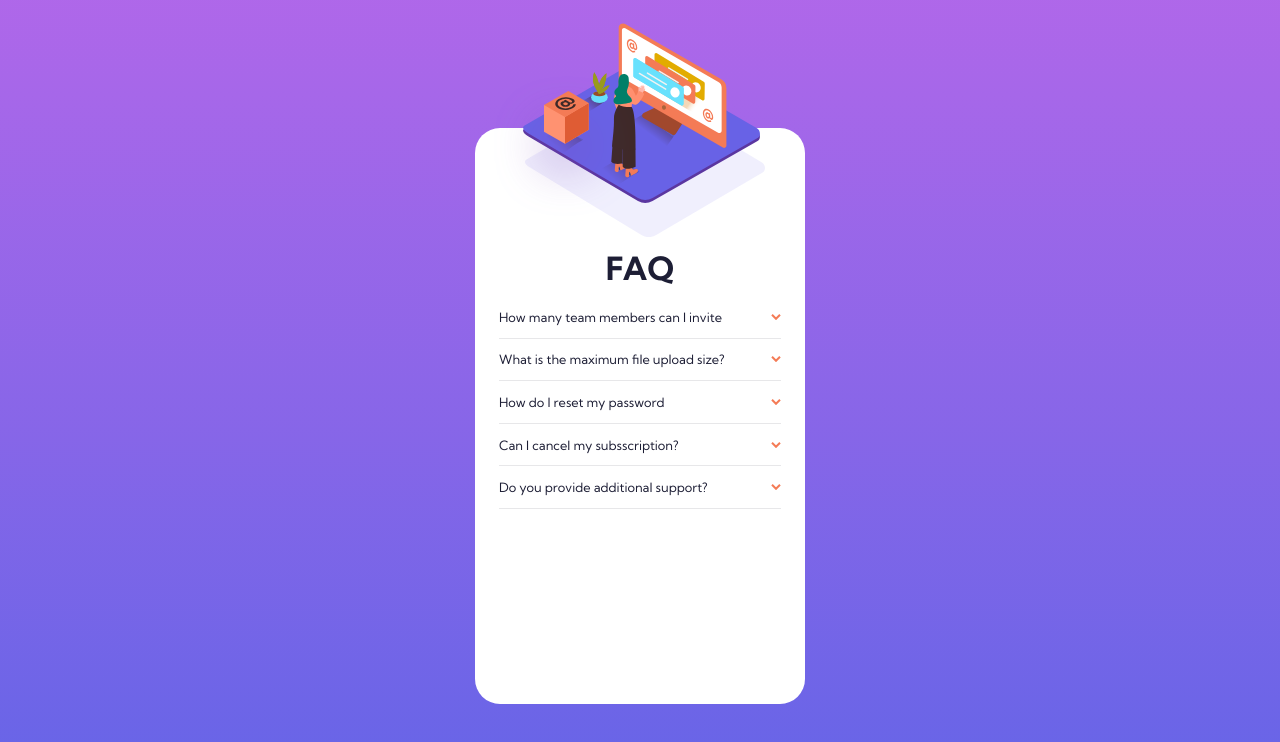
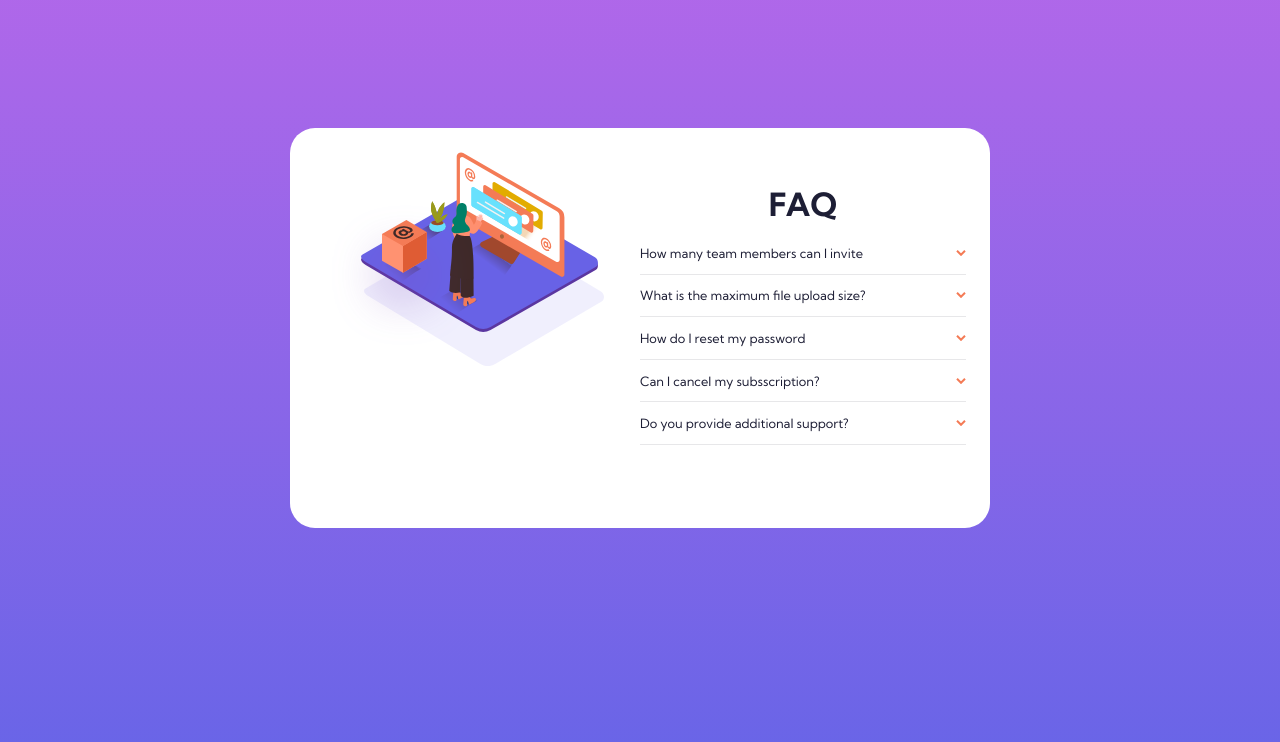
Before and after one commit to cloviswrodrigues/faq_accordion_card, a plain HTML site: page frontend/index.html in a window 1280 px wide. Drawn offline with Linux system fonts and the light colour scheme.

Commit message:
realizando design desktop

```diff
--- a/frontend/index.html
+++ b/frontend/index.html
@@ -13,6 +13,7 @@
 <body>
     <div class="card">
         <div class="top"></div>
+        <div class="faq">
             <h1>FAQ</h1>
             <ul class="questions">
                 <li>
@@ -59,6 +60,7 @@
                 </li>
             </ul>
         </div>
+    </div>
     <script src="./scripts/script.js"></script>
 </body>
 </html>
--- a/frontend/styles/styles.css
+++ b/frontend/styles/styles.css
@@ -71,7 +71,7 @@ body {
     width: 100%;
 }
 
-.card h1 {
+.card .faq h1 {
     font-size: 2rem;
     margin-top: 6rem;
     margin-bottom: .5rem;
@@ -139,3 +139,28 @@ body {
 .rotate {
     transform: rotate(180deg);
 }
+
+
+@media screen and (min-width: 700px) {
+    .card {
+        display: flex;
+        width: 700px;
+        height: 400px;
+    }
+
+    .card .top {
+        position: inherit;
+        top: 0;
+        bottom: 0;
+        right: 30px;
+        width: 50%;
+    }
+
+    .card .faq {
+        width: 50%;
+    }
+
+    .card .faq h1 {
+        margin-top: 2rem;
+    }
+}
```
Lines whose indentation alone changed are shown as unchanged.
